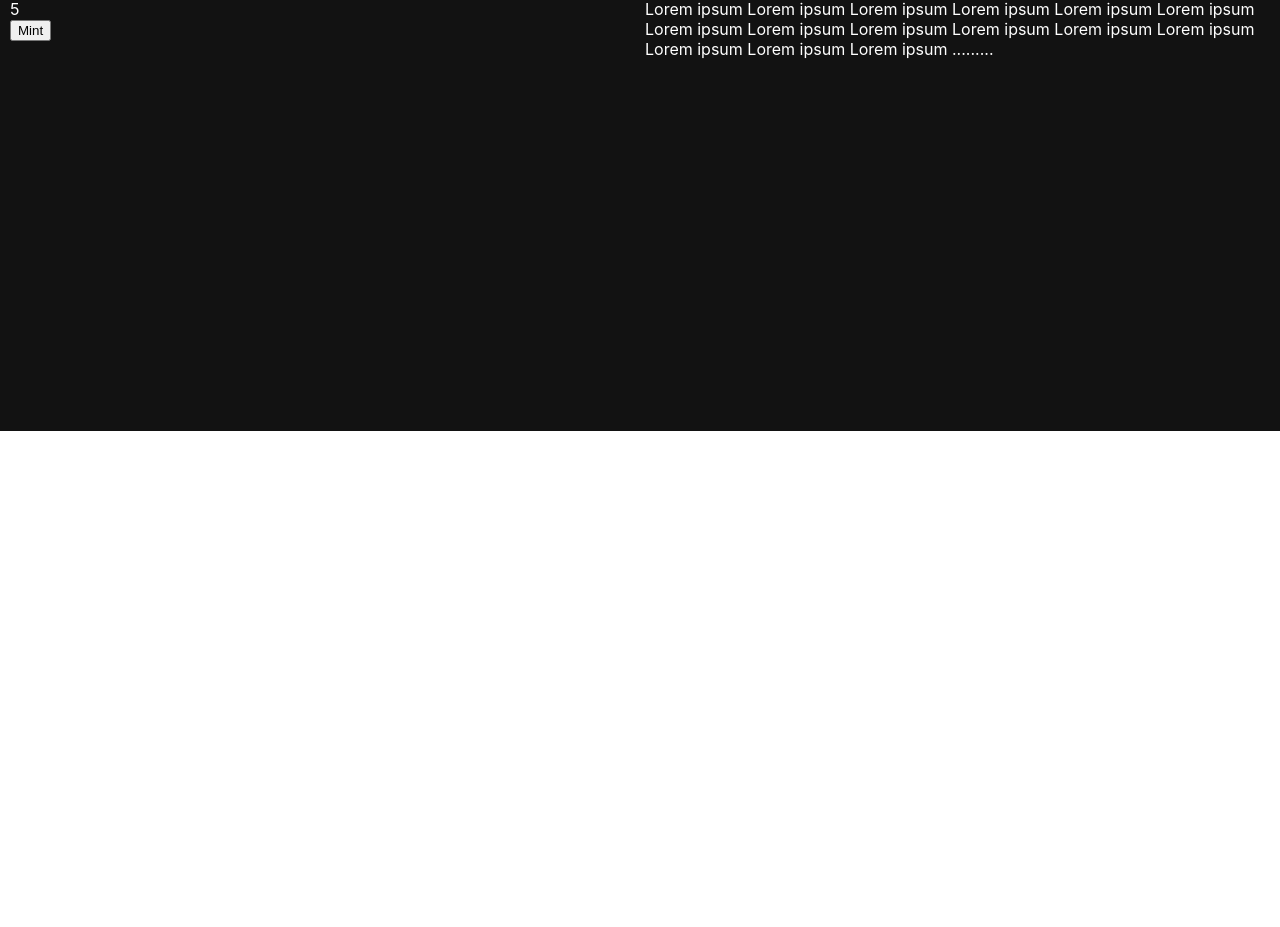
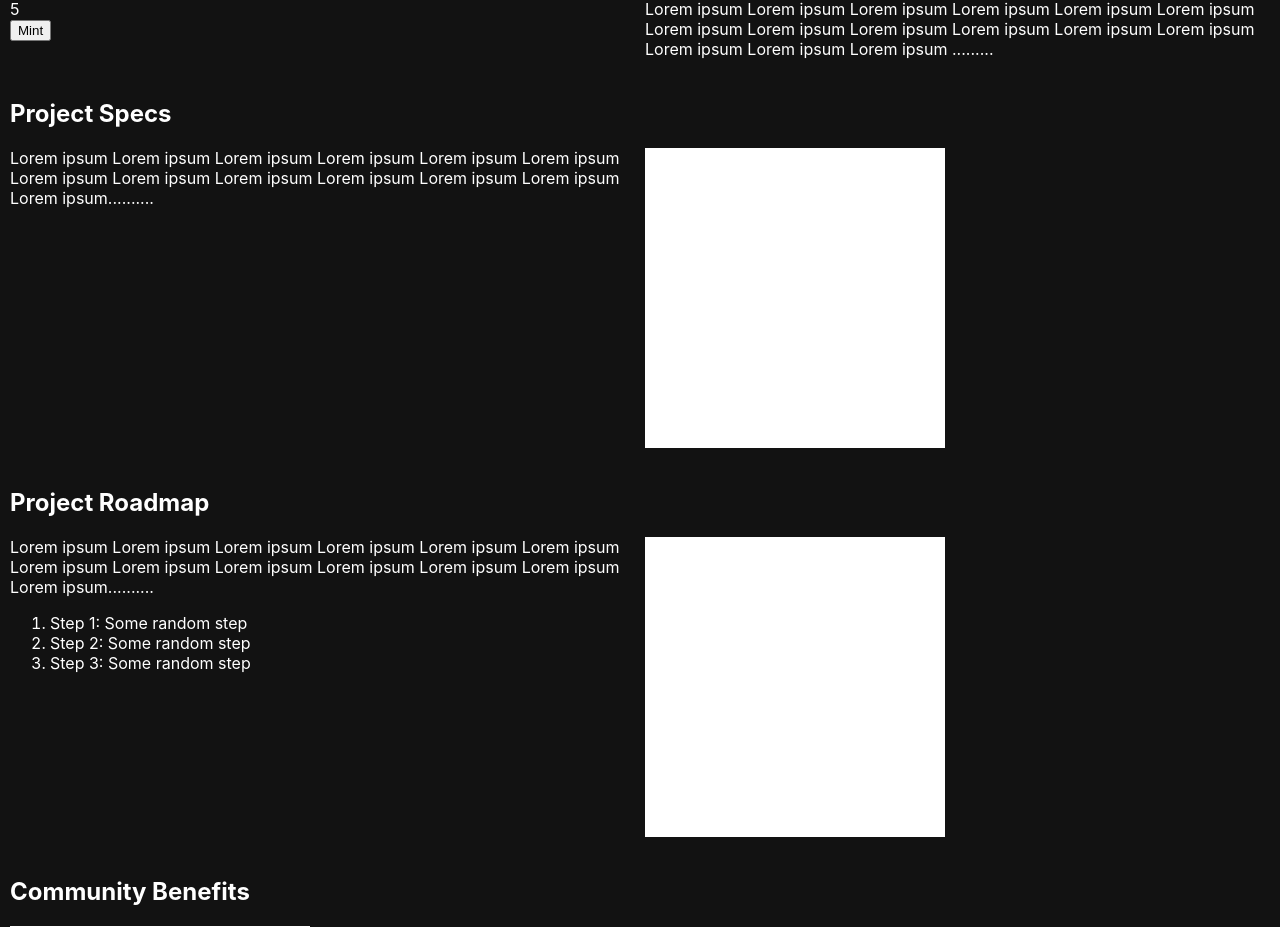
Before and after one commit to bryanguillen/nc, a React (Create React App) app: page / in a window 1280 px wide. Shown: the part 369-1296 px from the top of the page. Before the commit the page ends 800 px from the top, so only its background shows below. Built offline with nearby package versions, Linux system fonts and the light colour scheme.

Commit message:
Add new sections

```diff
--- a/src/App.css
+++ b/src/App.css
@@ -62,6 +62,16 @@
 }
 
 /**********************
+ * Project specs
+ **********************/
+
+.project-specs-image {
+  background-color: #fff;
+  height: 300px;
+  width: 300px;
+}
+
+/**********************
  * Media Query
  **********************/
 
--- a/src/App.tsx
+++ b/src/App.tsx
@@ -42,6 +42,50 @@ function Countdown() {
   )
 }
 
+function ProjectSpecs() {
+  return (
+    <TwoColumnSection title={'Project Specs'}>
+      <div>
+        <p>Lorem ipsum Lorem ipsum Lorem ipsum Lorem ipsum Lorem ipsum Lorem ipsum Lorem ipsum Lorem ipsum Lorem ipsum Lorem ipsum Lorem ipsum Lorem ipsum Lorem ipsum..........</p>
+      </div>
+      <div>
+        <div className="project-specs-image"></div>
+      </div>
+    </TwoColumnSection>
+  )
+}
+
+function ProjectRoadmap() {
+  return (
+    <TwoColumnSection title={'Project Roadmap'}>
+      <div>
+        <p>Lorem ipsum Lorem ipsum Lorem ipsum Lorem ipsum Lorem ipsum Lorem ipsum Lorem ipsum Lorem ipsum Lorem ipsum Lorem ipsum Lorem ipsum Lorem ipsum Lorem ipsum..........</p>
+        <ol>
+          <li>Step 1: Some random step</li>
+          <li>Step 2: Some random step</li>
+          <li>Step 3: Some random step</li>
+        </ol>
+      </div>
+      <div>
+        <div className="project-specs-image"></div>
+      </div>
+    </TwoColumnSection>
+  )
+}
+
+function CommunityBenefits() {
+  return (
+    <TwoColumnSection title={'Community Benefits'}>
+      <div>
+        <div className="project-specs-image"></div>
+      </div>
+      <div>
+        <p>Lorem ipsum Lorem ipsum Lorem ipsum Lorem ipsum Lorem ipsum Lorem ipsum Lorem ipsum Lorem ipsum Lorem ipsum Lorem ipsum Lorem ipsum Lorem ipsum Lorem ipsum..........</p>
+      </div>
+    </TwoColumnSection>
+  )
+}
+
 interface OwnProps {
   children: React.ReactNode
   title: string
@@ -66,6 +110,9 @@ function App() {
     <div className="app">
       <Welcome/>
       <Countdown/>
+      <ProjectSpecs/>
+      <ProjectRoadmap/>
+      <CommunityBenefits/>
     </div>
   )
 }
```
